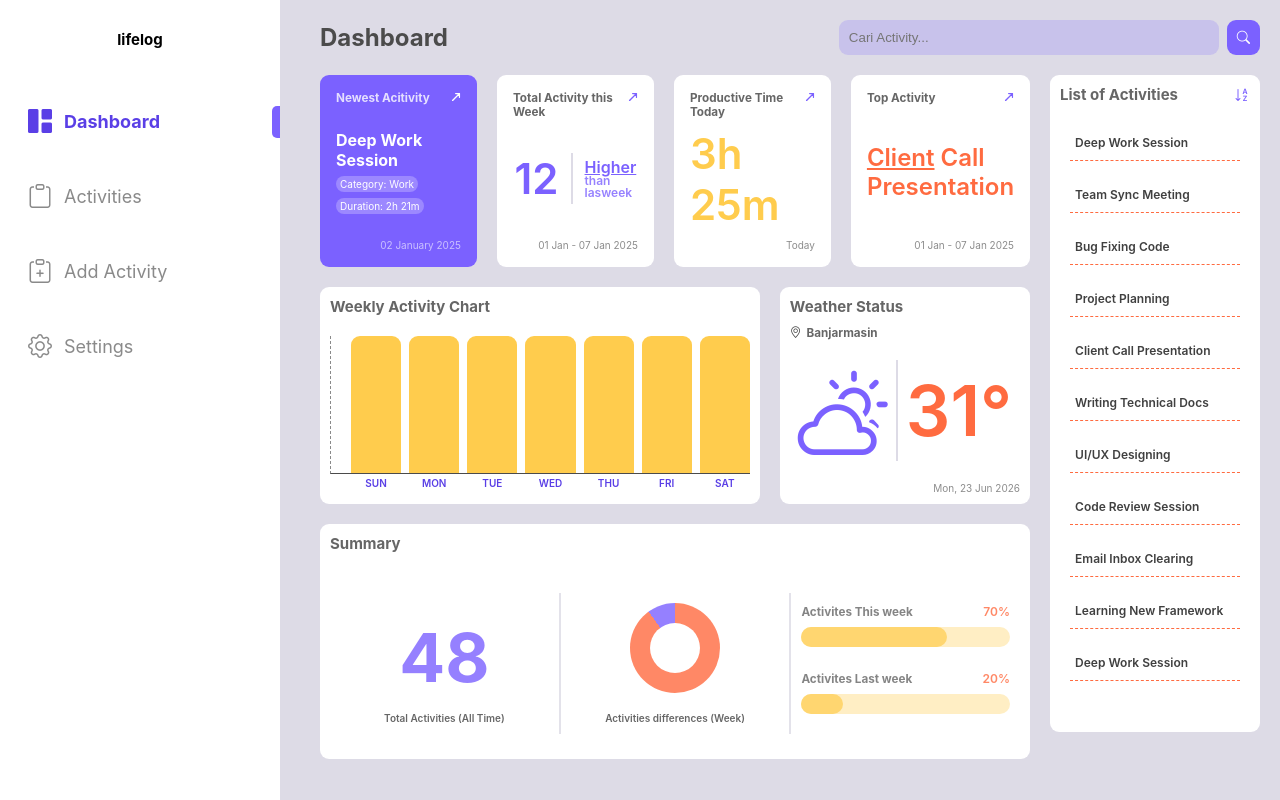
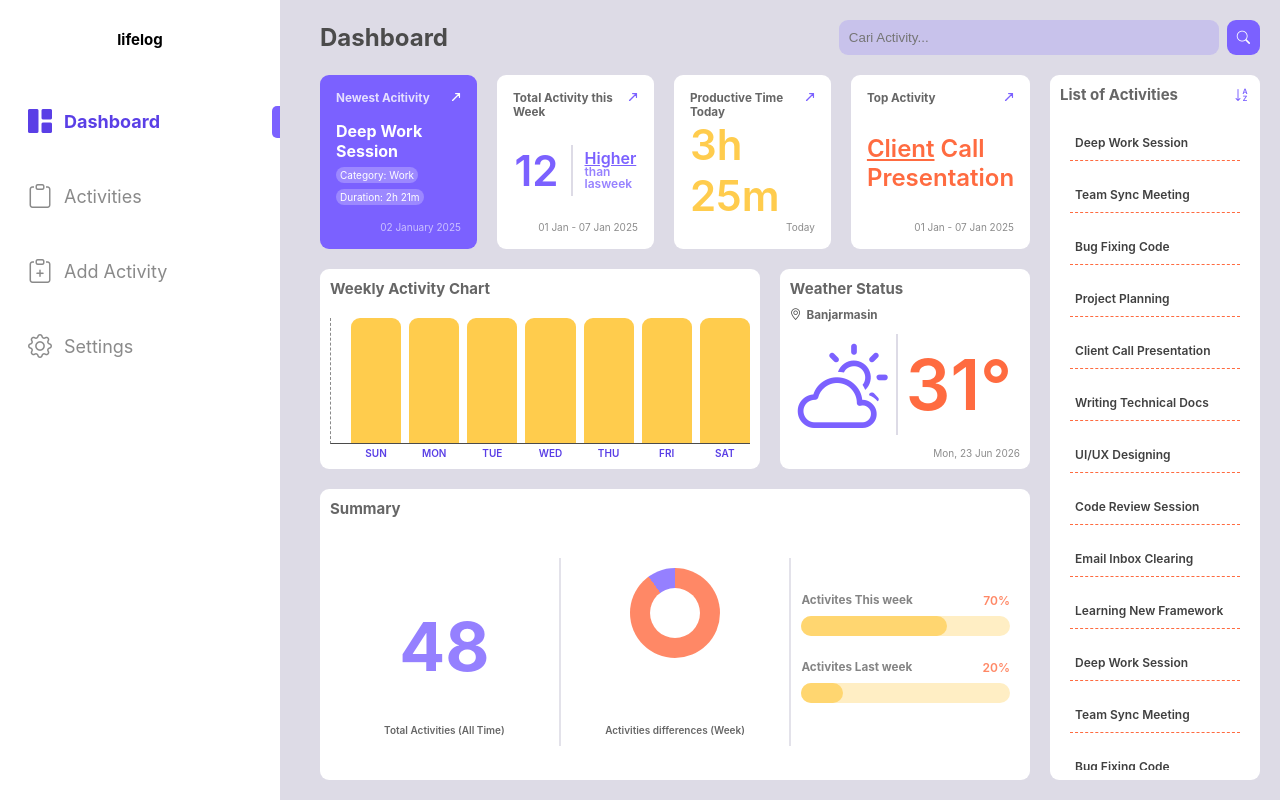
Before and after one commit to fahri238/Lifelog, a plain HTML site: page index.html in a window 1280 px wide. Drawn offline with nearby package versions, Linux system fonts and the light colour scheme.

Commit message:
style: fixing menu item focus & list of activies

```diff
--- a/style.css
+++ b/style.css
@@ -74,6 +74,7 @@ body {
   padding: 20px;
   list-style: none;
   font-weight: var(--font-weight-semi-bold);
+  position: relative;
 }
 
 .menu {
@@ -111,12 +112,21 @@ body {
   width: 8px;
   border-radius: 5px 0 0 5px;
   position: absolute;
-  left: 272px;
+  right: 0;
+  position: absolute;
 }
 
 /* sections */
 .section-container {
   padding: 20px;
+}
+
+.section-dashboard {
+  /* Tambahkan kode ini: */
+  flex-grow: 1;
+  height: 100vh;
+  display: flex;
+  flex-direction: column;
 }
 
 /* /////////////////////////////////////////// */
@@ -288,11 +298,13 @@ body {
 .dashboard-container {
   display: grid;
   grid-template-columns: repeat(4, 1fr);
-  grid-template-rows: repeat(3, auto);
+  grid-template-rows: max-content max-content 1fr;
   column-gap: 20px;
   row-gap: 20px;
   margin-top: 20px;
   color: #404040;
+
+  flex-grow: 1;
   min-height: 90%;
 }
 
@@ -394,7 +406,9 @@ body {
 /* list of activities */
 .card-activities {
   grid-area: 1/4/4/5;
-  height: 657px;
+  display: flex;
+  flex-direction: column;
+  min-height: 0;
 }
 
 .activities-header {
@@ -412,14 +426,16 @@ body {
 }
 
 .activities-list {
+  flex-grow: 1;
+  overflow-y: auto;
+
+
   padding: 10px;
   display: flex;
   flex-direction: column;
   gap: 8px;
   margin-top: 10px;
   list-style: none;
-  height: 92%;
-  overflow: hidden scroll;
 }
 
 .activity {
@@ -518,7 +534,6 @@ body {
   /* background-color: red; */
 }
 
-
 .summary__bar-chart {
   display: flex;
   flex-direction: column;
```
